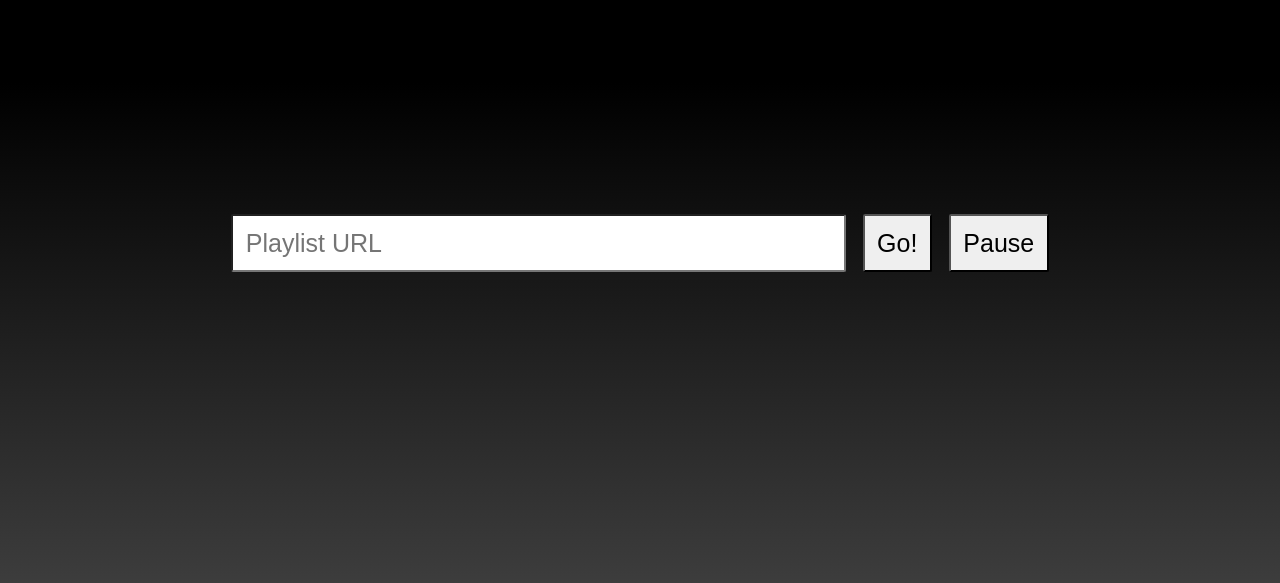
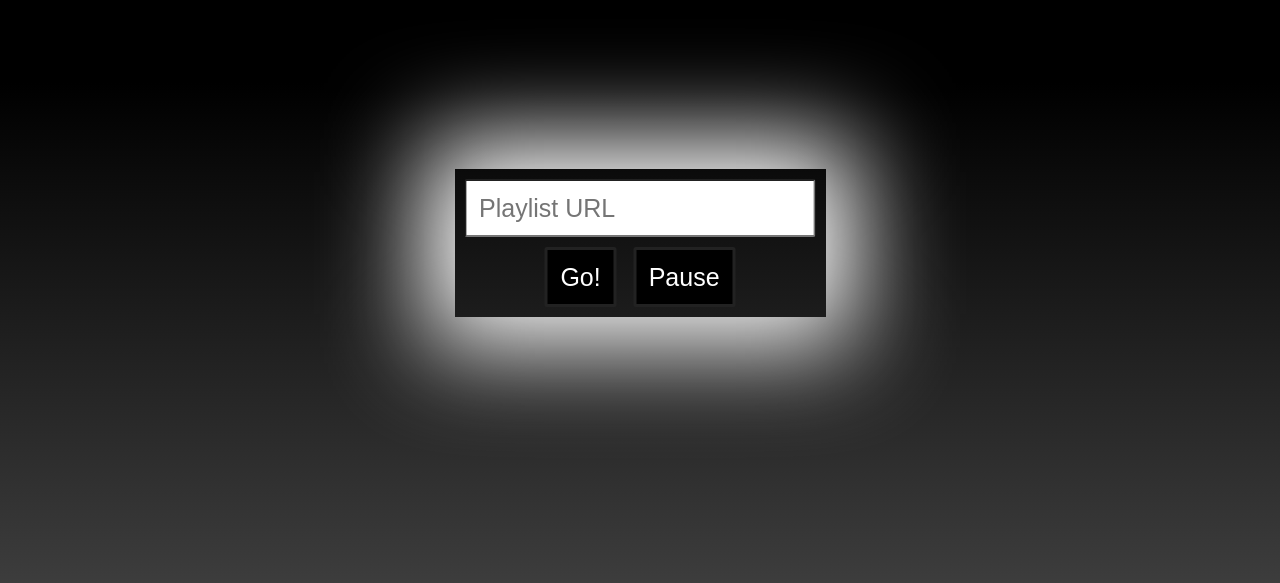
Before and after one commit to KjeldSchmidt/simulplay, a plain HTML site: page index.html in a window 1280 px wide. Shown: the part 157-740 px from the top of the page. Drawn offline with Linux system fonts and the light colour scheme.

Commit message:
Stylistic changes

```diff
--- a/index.html
+++ b/index.html
@@ -9,12 +9,14 @@
 	<div id="controls" class="group">
 		<input type="text" id="urlInput" placeholder="Playlist URL">
 
+		<div class="buttonCollection">
 			<button id="startButton">
 				Go!
 			</button>
 			<button id="pauseButton" data-state="pauseVideo">
 				Pause
 			</button>
+		</div>
 	</div>
 
 	<div id="playerArea" class="group fullscreen">
--- a/style.css
+++ b/style.css
@@ -37,19 +37,22 @@ button, input {
 	margin: 0.2rem;
 }
 
+button {
+	border: 3px solid #222;
+	background: black;
+	color: white;
+}
+
 #controls {
 	position: absolute;
 	top: 50%;
 	left: 50%;
 	transform: translate(-50%, -50%);
-	width: 80%;
 	text-align: center;
 	margin: auto;
 	z-index: 2;
-}
-
-#urlInput {
-	width: 60%;
+	padding: 0.2rem;
+	box-shadow: 0 0 100px 30px white;
 }
 
 #playerArea {
@@ -66,3 +69,9 @@ button, input {
 	width: 33%;
 	height: 33%;
 }
+
+@media screen and (max-width: 600px) {
+	html {
+		font-size: 15px;
+	}
+}
```
Lines whose indentation alone changed are shown as unchanged.
